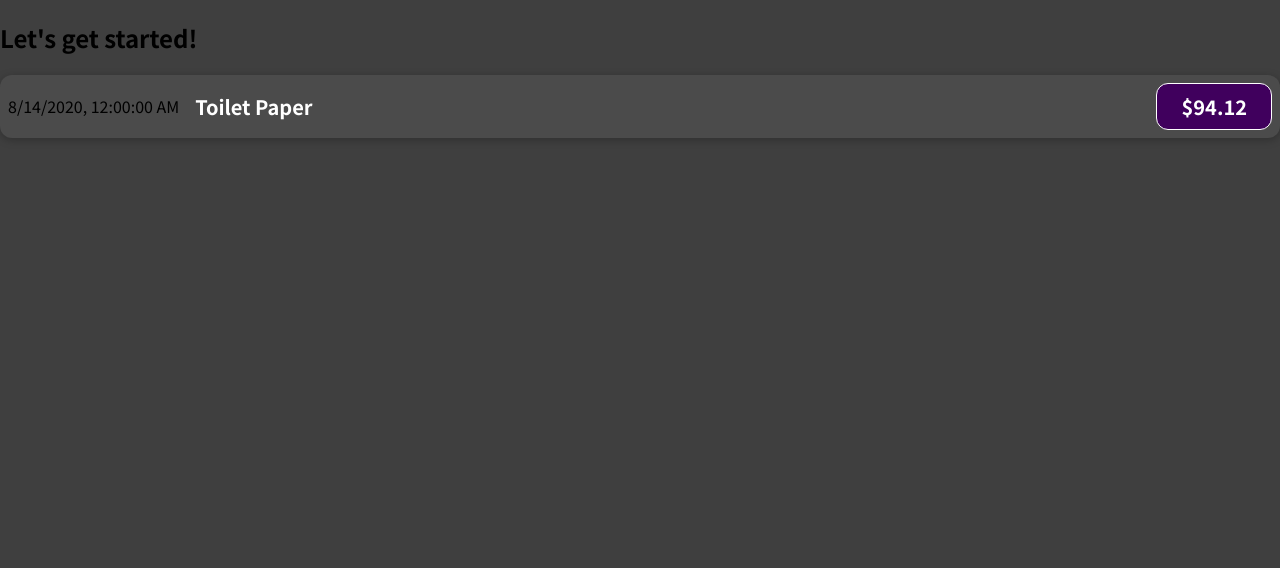
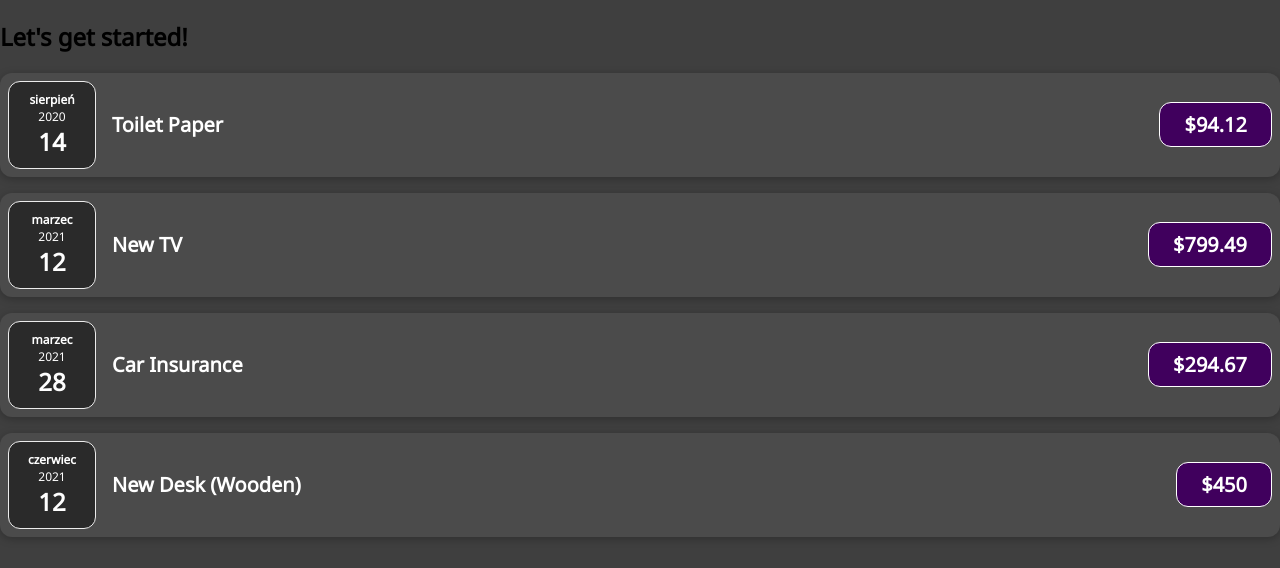
Before and after one commit to lejzab/reimagined-system, a JavaScript app in the folder react-complete-guide/: page / in a window 1280 px wide. Shown: the top 568 px of the page. Built offline with nearby package versions, Linux system fonts and the light colour scheme.

Commit message:
expense date moved to separate compoment. +styling in css

```diff
--- a/react-complete-guide/src/App.js
+++ b/react-complete-guide/src/App.js
@@ -36,6 +36,22 @@ function App() {
                 amount={expenses[0].amount}
                 date={expenses[0].date}
             />
+            <ExpenseItem
+                title={expenses[1].title}
+                amount={expenses[1].amount}
+                date={expenses[1].date}
+            />
+            <ExpenseItem
+                title={expenses[2].title}
+                amount={expenses[2].amount}
+                date={expenses[2].date}
+            />
+            <ExpenseItem
+                title={expenses[3].title}
+                amount={expenses[3].amount}
+                date={expenses[3].date}
+            />
+
         </div>
     );
 }
--- /dev/null
+++ b/react-complete-guide/src/components/ExpenseDate.css
@@ -0,0 +1,26 @@
+.expense-date {
+  display: flex;
+  flex-direction: column;
+  width: 5.5rem;
+  height: 5.5rem;
+  border: 1px solid #ececec;
+  background-color: #2a2a2a;
+  color: white;
+  border-radius: 12px;
+  align-items: center;
+  justify-content: center;
+}
+
+.expense-date__month {
+  font-size: 0.75rem;
+  font-weight: bold;
+}
+
+.expense-date__year {
+  font-size: 0.75rem;
+}
+
+.expense-date__day {
+  font-size: 1.5rem;
+  font-weight: bold;
+}
--- /dev/null
+++ b/react-complete-guide/src/components/ExpenseDate.js
@@ -0,0 +1,18 @@
+import './ExpenseDate.css'
+
+function ExpenseDate(props) {
+    const locale = 'pl-PL'
+    const month = props.date.toLocaleDateString(locale, {month: 'long'});
+    const year = props.date.getFullYear();
+    const day = props.date.toLocaleDateString(locale, {day: '2-digit'})
+
+    return (
+        <div className="expense-date">
+            <div className="expense-date__month">{month}</div>
+            <div className="expense-date__year">{year}</div>
+            <div className="expense-date__day">{day}</div>
+        </div>
+    );
+}
+
+export default ExpenseDate
--- a/react-complete-guide/src/components/ExpenseItem.js
+++ b/react-complete-guide/src/components/ExpenseItem.js
@@ -1,9 +1,10 @@
 import './ExpenseItem.css'
+import ExpenseDate from "./ExpenseDate";
 
 function ExpenseItem(props) {
     return (
         <div className="expense-item">
-            <div>{props.date.toLocaleString()}</div>
+            <ExpenseDate date={props.date}/>
             <div className="expense-item__description">
                 <h2>{props.title}</h2>
                 <div className="expense-item__price">${props.amount}</div>
--- a/react-complete-guide/src/index.css
+++ b/react-complete-guide/src/index.css
@@ -1,11 +1,12 @@
-@import url('https://fonts.googleapis.com/css2?family=Noto+Sans+JP:wght@400;700&display=swap');
+/*@import url('https://fonts.googleapis.com/css2?family=Noto+Sans:wght@400;700&display=swap');*/
+@import url('https://fonts.googleapis.com/css2?family=Noto+Sans&display=swap');
 
 * {
   box-sizing: border-box;
 }
 
 html {
-  font-family: 'Noto Sans JP', sans-serif;
+  font-family: 'Noto Sans', sans-serif;
 }
 
 body {
```
